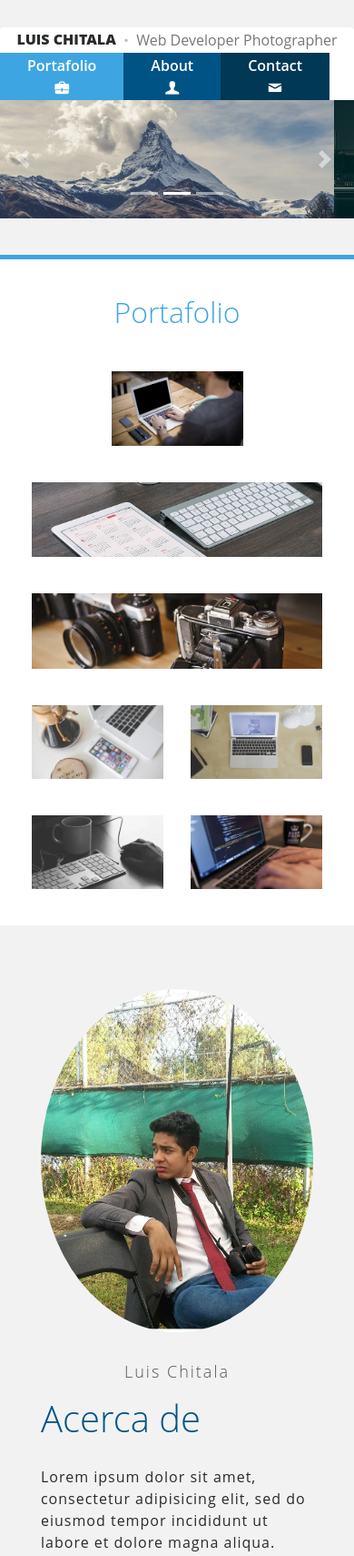
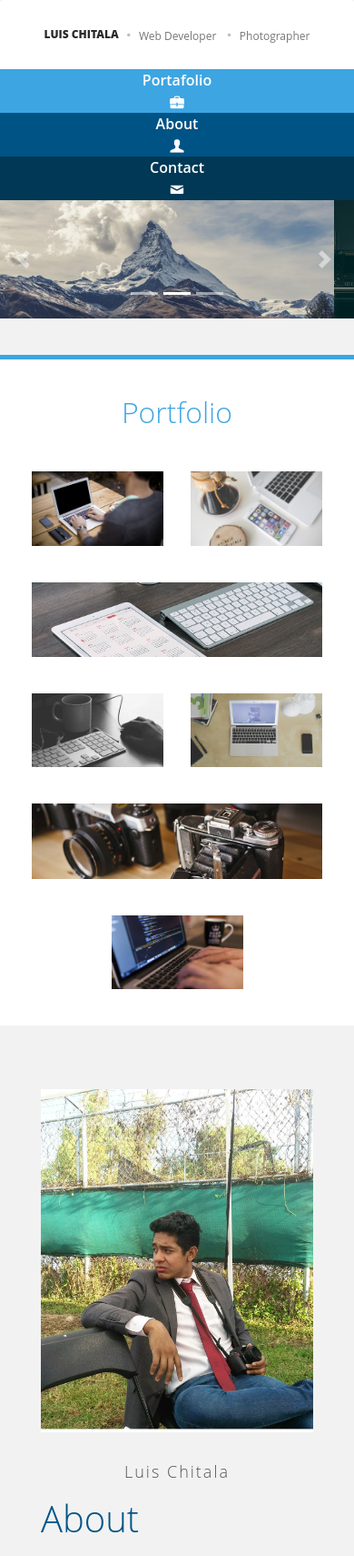
Before and after one commit to luischitala/Personal-Brand, a plain HTML site: page index.html in a window 390 px wide. Shown: the top 1710 px of the page at 91% size. Drawn offline with Linux system fonts and the light colour scheme.

Commit message:
Final index

```diff
--- a/css/estilos.css
+++ b/css/estilos.css
@@ -233,3 +233,55 @@ header .menu .c-3:hover {background: #002d44;}
 .redes-sociales .twitter{background: #1da1f2;}
 .redes-sociales .instagram{background: #833ab4;}
 .redes-sociales .facebook{background: #3b5998;}
+
+/*MediaQueries*/
+/*	Dispositivo xg*/
+@media screen and (max-width: 1199px){}
+/*	Dispositivo lg*/
+@media screen and (max-width: 991px){
+	.logo{
+		height: 76px;
+	}
+	.menu{
+		min-height: 76px;
+	}
+	.menu a{
+		width: 100%;
+	}
+	.menu a div{
+		width: 100%;
+	}
+	.portafolio .galeria .contenedor-imagen:nth-child(1){order:1;}
+	.portafolio .galeria .contenedor-imagen:nth-child(2){order:3;}
+	.portafolio .galeria .contenedor-imagen:nth-child(3){order:6;}
+	.portafolio .galeria .contenedor-imagen:nth-child(4){order:2;}
+	.portafolio .galeria .contenedor-imagen:nth-child(5){order:5}
+	.portafolio .galeria .contenedor-imagen:nth-child(6){order:4;}
+	.portafolio .galeria .contenedor-imagen:nth-child(7){order:7;}
+
+	.modal .modal-dialog{
+		width: 90%;
+	}
+	.modal .modal-dialog .modal-content img{
+		width: 100%;
+	}
+}
+/*	Dispositivo md*/
+@media screen and (max-width: 767px){}
+
+/*	Dispositivo sm*/
+@media screen and (max-width: 575px){
+	header{
+		margin-top: 0;
+		text-align: center;
+	}
+	header .logo h2,
+	header .logo p{
+		font-size:12px;
+	}
+	.redes-sociales .icono{
+		width: 50px;
+		height: 50px;
+		line-height: 50px;
+	}
+}
--- a/index.html
+++ b/index.html
@@ -17,7 +17,7 @@
 				<div class="col-md-12 col-lg logo d-flex align-items-center justify-content-center justify-content-lg-start">
 					<h2>Luis Chitala</h2>
 					<span class="icono icon-dot"></span>
-					<p>Web Developer Photographer</p>
+					<p>Web Developer <span class="icono icon-dot"></span>Photographer</p>
 				</div>
 				<nav class="col-md-12 col-lg-auto menu d-flex align-items-stretch flex-wrap flex-sm-nowrap">
 					<a href="#" class="c-1 d-flex align-items-center">
@@ -78,7 +78,7 @@
 			<!-- Seccion Portafolio -->
 			<div class="row portafolio">
 				<div class="col">
-					<h2 class="titulo">Portafolio</h2>
+					<h2 class="titulo">Portfolio</h2>
 					<div class="row galeria justify-content-center">
 						<div class="contenedor-imagen col-6 col-lg-4">
 							<a href="#" data-toggle="modal" data-target="#modal">
@@ -130,11 +130,11 @@
 			<!-- Seccion Acerca de -->
 			<div class="row acerca-de align-items-center">
 				<div class="col-12 col-lg-4 foto">
-					<img src="img/foto.jpg" width="300" height="150" class="rounded-circle img-fluid" alt="">
+					<img src="img/foto.jpg" width="300" height="150" class=" img-fluid" alt="">
 					<p class="nombre">Luis Chitala</p>
 				</div>
 				<div class="col-12 col-lg-8 info">
-					<h2 class="titulo">Acerca de</h2>
+					<h2 class="titulo">About</h2>
 					<p class="resumen">Lorem ipsum dolor sit amet, consectetur adipisicing elit, sed do eiusmod
 					tempor incididunt ut labore et dolore magna aliqua.</p>
 					<p class="resumen">Ut enim ad minim veniam,
@@ -160,17 +160,17 @@
 			<!-- Seccion Contacto -->
 			<div class="row contacto justify-content-center">
 				<div class="col-12 col-lg-8">
-					<h2 class="titulo">Contacto</h2>
+					<h2 class="titulo">Contact</h2>
 					<form action="" class="formulario">
 						<div class="form-group row">
 							<div class="col-12 col-md-6">
-								<input type="text" name="" id="" placeholder="Nombre">
+								<input type="text" name="" id="" placeholder="Name">
 							</div>
 							<div class="col-12 col-md-6">
-								<input type="email" name="" id="" placeholder="Correo">
+								<input type="email" name="" id="" placeholder="E-mail">
 							</div>
 						</div>
-						<textarea name="" id="" placeholder="Correo"></textarea>
+						<textarea name="" id="" placeholder="Contact us"></textarea>
 						<div class="form-group d-flex justify-content-center">
 							<input type="submit" class="boton" value="Enviar">
 						</div>
```
